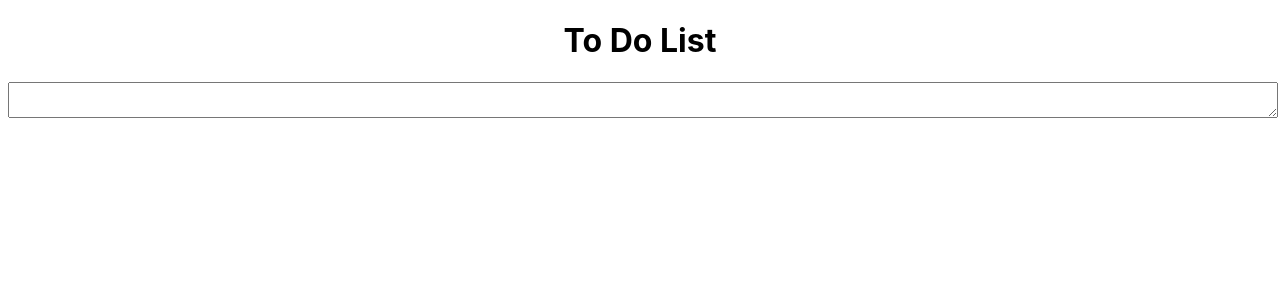
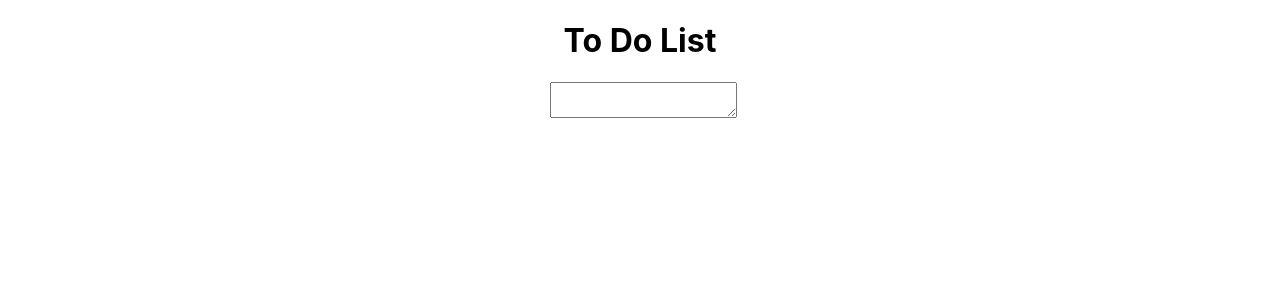
Before and after one commit to CrafterKolyan/todo, a Jekyll site: the page built from index.html, in a window 1280 px wide. Shown: the top 300 px of the page. Built offline with Jekyll 4.4.1, drawn with Linux system fonts in a browser that asks for light colours.

Commit message:
Align items to center

```diff
--- a/css/main.css
+++ b/css/main.css
@@ -11,6 +11,8 @@ body {
 .container {
     display: flex;
     flex-flow: column;
+    justify-content: center;
+    align-items: center;
 }
 
 .full-height {
```
